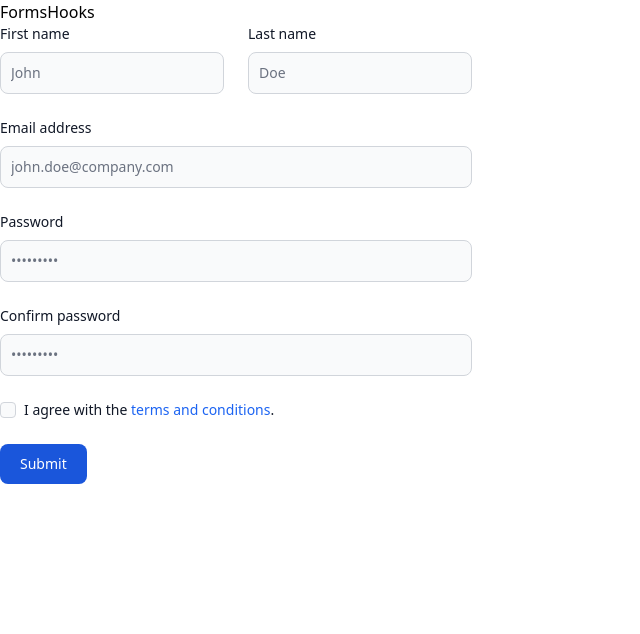
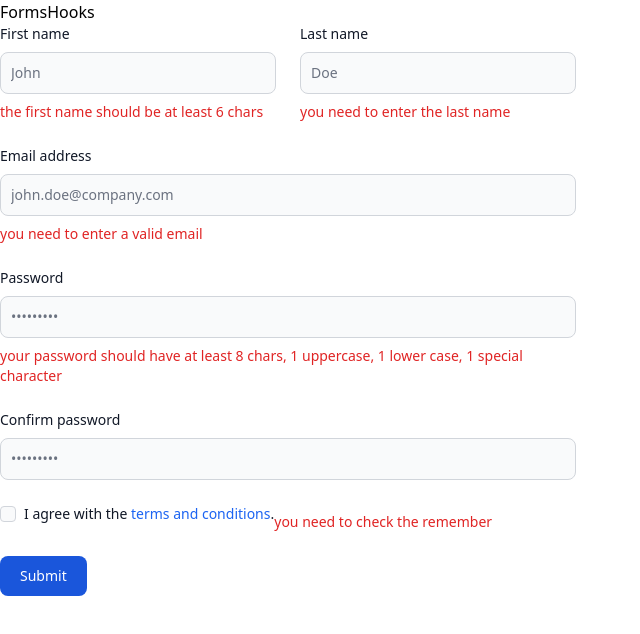
Before and after one commit to el-hadji-mamadou-sarr/NotReact, a React (Create React App) app: page / in a window 1280 px wide. Shown: the top 634 px of the page, without its empty margins (0-640 px from the left). Built offline with nearby package versions, Linux system fonts and the light colour scheme.

Commit message:
validation des inputs

```diff
--- a/src/FormValidation.js
+++ b/src/FormValidation.js
@@ -18,8 +18,12 @@ export const FormValidation = ()=>{
     const handleChange = (e)=>{
         const {name, value} = e.target
         setUserValues({...userValues,[name]:value});
+    }
 
-    }
+    useEffect(()=>{
+      setFormError(validate());
+    },[userValues,remember])
+
     const handleSubmit = (e)=>{
         e.preventDefault();
         if(Object.keys(errors).length === 0){
@@ -29,10 +33,7 @@ export const FormValidation = ()=>{
         }
     }
 
-    useEffect(()=>{
-        validate();
-        console.log(errors);
-    })
+
     const validate = ()=>{
 
         if(!regex_username.test(userValues.first_name)){
@@ -57,7 +58,7 @@ export const FormValidation = ()=>{
         if(!remember){
             errors.remember = "you need to check the remember"
         }else{delete errors.remember}
-        console.log(regex_password.test(userValues.password))
+        return errors;
     }
 
     return (
@@ -73,8 +74,9 @@ export const FormValidation = ()=>{
                            name="first_name"
                            values={userValues.first_name}
                            onChange={handleChange}
+                    />
 
-                    />
+                    {formError.first_name && <p className="mt-2 text-sm text-red-600 dark:text-red-500">{formError.first_name}</p>}
                 </div>
                 <div>
                     <label htmlFor="last_name" className="block mb-2 text-sm font-medium text-gray-900 dark:text-white">Last
@@ -86,10 +88,8 @@ export const FormValidation = ()=>{
                            values={userValues.last_name}
                            onChange={handleChange}
                     />
+                    {formError.last_name && <p className="mt-2 text-sm text-red-600 dark:text-red-500">{formError.last_name}</p>}
                 </div>
-
-
-
 
             </div>
             <div className="mb-6">
@@ -102,6 +102,7 @@ export const FormValidation = ()=>{
                        values={userValues.email}
                        onChange={handleChange}
                 />
+                {formError.email && <p className="mt-2 text-sm text-red-600 dark:text-red-500">{formError.email}</p>}
             </div>
             <div className="mb-6">
                 <label htmlFor="password"
@@ -113,6 +114,7 @@ export const FormValidation = ()=>{
                        values={userValues.password}
                        onChange={handleChange}
                 />
+                {formError.password && <p className="mt-2 text-sm text-red-600 dark:text-red-500">{formError.password}</p>}
             </div>
             <div className="mb-6">
                 <label htmlFor="confirm_password"
@@ -124,6 +126,7 @@ export const FormValidation = ()=>{
                        values={userValues.confirm_password}
                        onChange={handleChange}
                 />
+                {formError.confirm_password && <p className="mt-2 text-sm text-red-600 dark:text-red-500">{formError.confirm_password}</p>}
 
             </div>
             <div className="flex items-start mb-6">
@@ -137,7 +140,9 @@ export const FormValidation = ()=>{
                 </div>
                 <label htmlFor="remember" className="ml-2 text-sm font-medium text-gray-900 dark:text-gray-300">I agree
                     with the <a href="#" className="text-blue-600 hover:underline dark:text-blue-500">terms and
-                        conditions</a>.</label>
+                        conditions</a>.
+                </label>
+                {formError.remember && <p className="mt-2 text-sm text-red-600 dark:text-red-500">{formError.remember}</p>}
             </div>
             <button type="submit"
                     className="text-white bg-blue-700 hover:bg-blue-800 focus:ring-4 focus:outline-none focus:ring-blue-300 font-medium rounded-lg text-sm w-full sm:w-auto px-5 py-2.5 text-center dark:bg-blue-600 dark:hover:bg-blue-700 dark:focus:ring-blue-800">Submit
```
